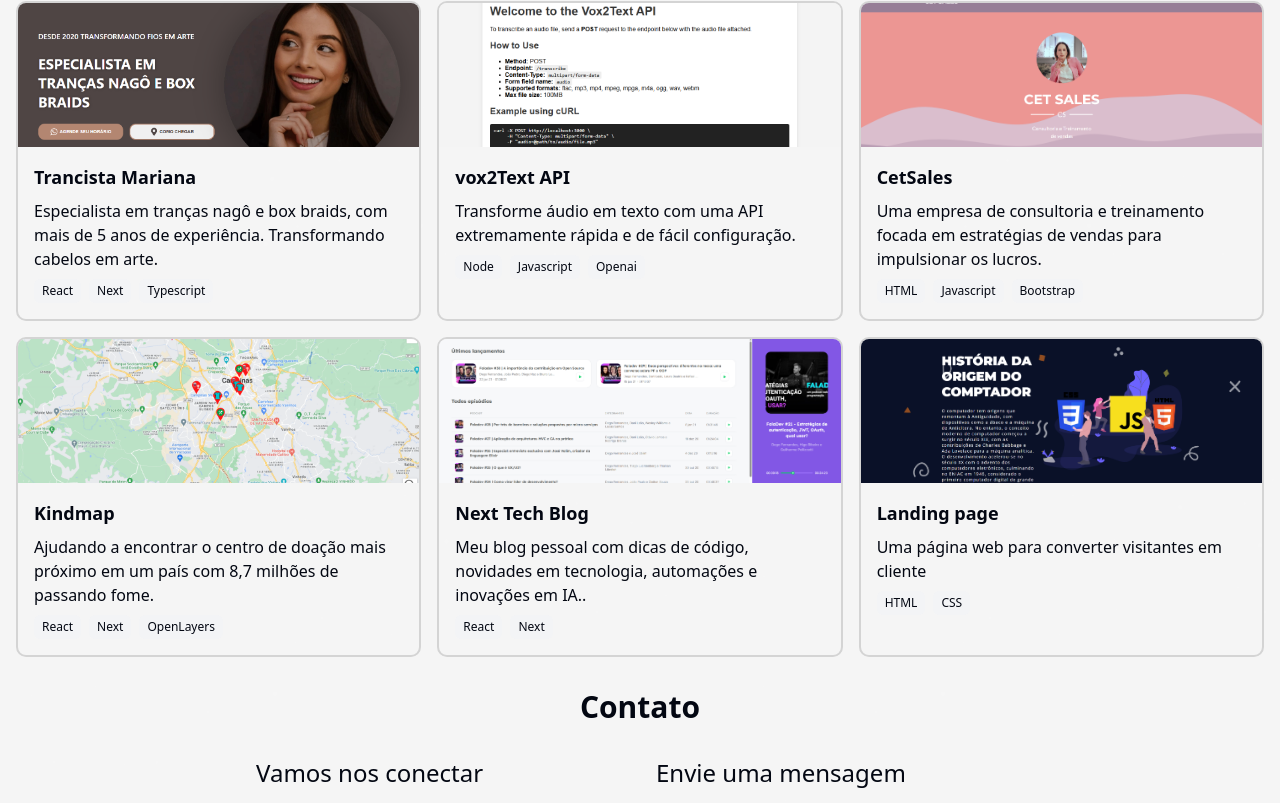
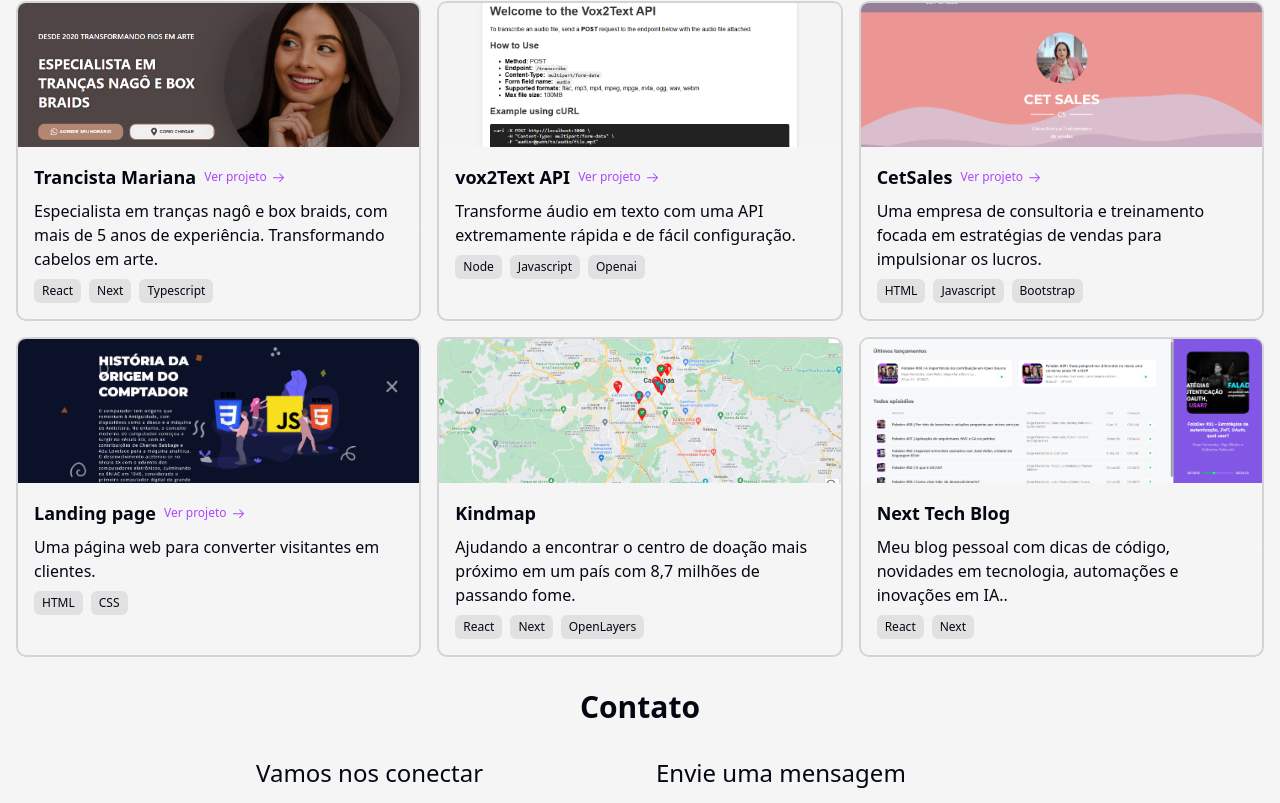
Before and after one commit to Ronald785/ronald-almeida, a Next.js app: page / in a window 1280 px wide. Shown: the part 1951-2754 px from the top of the page. Built offline with nearby package versions, Linux system fonts and the light colour scheme.

Commit message:
Enhance project links and hover effects

```diff
--- a/src/app/components/contact.tsx
+++ b/src/app/components/contact.tsx
@@ -66,7 +66,7 @@
                                 target="_blank"
                                 aria-label="Enviar email para ronaldmateus785@gmail.com"
                             >
-                                <div className="flex items-center gap-4 border border-chart-4 p-2 pl-4 rounded-lg">
+                                <div className="flex items-center gap-4 border border-chart-4 p-2 pl-4 rounded-lg hover:brightness-125">
                                     <MdOutlineEmail
                                         size={25}
                                         aria-hidden="true"
@@ -83,7 +83,7 @@
                                 target="_blank"
                                 aria-label="Perfil no LinkedIn de Ronald Almeida"
                             >
-                                <div className="flex items-center gap-4 border border-chart-4 p-2 pl-4 rounded-lg">
+                                <div className="flex items-center gap-4 border border-chart-4 p-2 pl-4 rounded-lg hover:brightness-125">
                                     <FaLinkedinIn
                                         size={25}
                                         aria-hidden="true"
@@ -100,7 +100,7 @@
                                 target="_blank"
                                 aria-label="Perfil no GitHub de Ronald Almeida"
                             >
-                                <div className="flex items-center gap-4 border border-chart-4 p-2 pl-4 rounded-lg">
+                                <div className="flex items-center gap-4 border border-chart-4 p-2 pl-4 rounded-lg hover:brightness-125">
                                     <FiGithub size={25} aria-hidden="true" />
                                     <div className="h-8 w-0.5 rounded-lg bg-chart-4"></div>
                                     <div>
@@ -110,7 +110,7 @@
                                 </div>
                             </Link>
 
-                            <div className="flex items-center gap-4 border border-chart-4 p-2 pl-4 rounded-lg">
+                            <div className="flex items-center gap-4 border border-chart-4 p-2 pl-4 rounded-lg hover:brightness-125">
                                 <MdLocationOn size={25} aria-hidden="true" />
                                 <div className="h-8 w-0.5 rounded-lg bg-chart-4"></div>
                                 <div>
--- a/src/app/components/projects.tsx
+++ b/src/app/components/projects.tsx
@@ -3,6 +3,7 @@
 import Image from "next/image";
 import { useState } from "react";
 import Link from "next/link";
+import { GoArrowRight } from "react-icons/go";
 
 const projects = [
     {
@@ -30,6 +31,13 @@
         link: "https://ronald785.github.io/cet-sales",
     },
     {
+        title: "Landing page",
+        description: "Uma página web para converter visitantes em clientes.",
+        image: "/assets/images/portfolio/landing-page.webp",
+        technologies: ["HTML", "CSS"],
+        link: "https://ronald785-landingpage.netlify.app",
+    },
+    {
         title: "Kindmap",
         description:
             "Ajudando a encontrar o centro de doação mais próximo em um país com 8,7 milhões de passando fome.",
@@ -42,13 +50,6 @@
             "Meu blog pessoal com dicas de código, novidades em tecnologia, automações e inovações em IA..",
         image: "/assets/images/portfolio/next-tech-blog.webp",
         technologies: ["React", "Next"],
-    },
-    {
-        title: "Landing page",
-        description: "Uma página  web para converter visitantes em cliente",
-        image: "/assets/images/portfolio/landing-page.webp",
-        technologies: ["HTML", "CSS"],
-        link: "https://ronald785-landingpage.netlify.app",
     },
 ];
 
@@ -107,29 +108,46 @@
                         key={index}
                         className="rounded-lg border-2 border-accent overflow-hidden"
                     >
-                        <div className="relative h-36 w-full">
+                        <div className="relative h-36 w-full group">
                             {project.link ? (
                                 <Link href={project.link} target="_blank">
                                     <Image
                                         fill={true}
                                         src={project.image}
-                                        alt={`Image ${project.title} Webpage`}
+                                        alt={`Imagem ${project.title}`}
                                         className="object-cover"
                                     />
+                                    <div className="absolute inset-0 backdrop-blur-xl bg-black/40 flex items-center justify-center opacity-0 group-hover:opacity-100 transition-opacity">
+                                        <span className="text-white font-bold text-sm">
+                                            Ir para o projeto
+                                        </span>
+                                    </div>
                                 </Link>
                             ) : (
                                 <Image
                                     fill={true}
                                     src={project.image}
-                                    alt={`Image ${project.title} Webpage`}
+                                    alt={`Imagem ${project.title}`}
                                     className="object-cover"
                                 />
                             )}
                         </div>
                         <div className="pr-4 pl-4 pt-4 pb-4">
-                            <h4 className="font-bold text-lg">
-                                {project.title}
-                            </h4>
+                            <div className="flex gap-2 items-center">
+                                <h4 className="font-bold text-lg">
+                                    {project.title}
+                                </h4>
+                                {project.link && (
+                                    <Link
+                                        href={project.link}
+                                        target="_blank"
+                                        className="flex items-center gap-1 text-xs text-chart-4 cursor-pointer hover:brightness-125 transition-all"
+                                    >
+                                        <p>Ver projeto</p>
+                                        <GoArrowRight size={15} />
+                                    </Link>
+                                )}
+                            </div>
                             <p className="mt-2">{project.description}</p>
                             <div className="flex flex-wrap gap-2 items-center mt-2">
                                 {project.technologies.map((tech, techIndex) => (
--- a/src/app/globals.css
+++ b/src/app/globals.css
@@ -119,7 +119,7 @@
     --sidebar-foreground: oklch(0.13 0.028 261.692);
     --sidebar-primary: oklch(0.21 0.034 264.665);
     --sidebar-primary-foreground: oklch(0.985 0.002 247.839);
-    --sidebar-accent: oklch(0.967 0.003 264.542);
+    --sidebar-accent: oklch(0.91 0 0);
     --sidebar-accent-foreground: oklch(0.21 0.034 264.665);
     --sidebar-border: oklch(0.928 0.006 264.531);
     --sidebar-ring: oklch(0.707 0.022 261.325);
```
